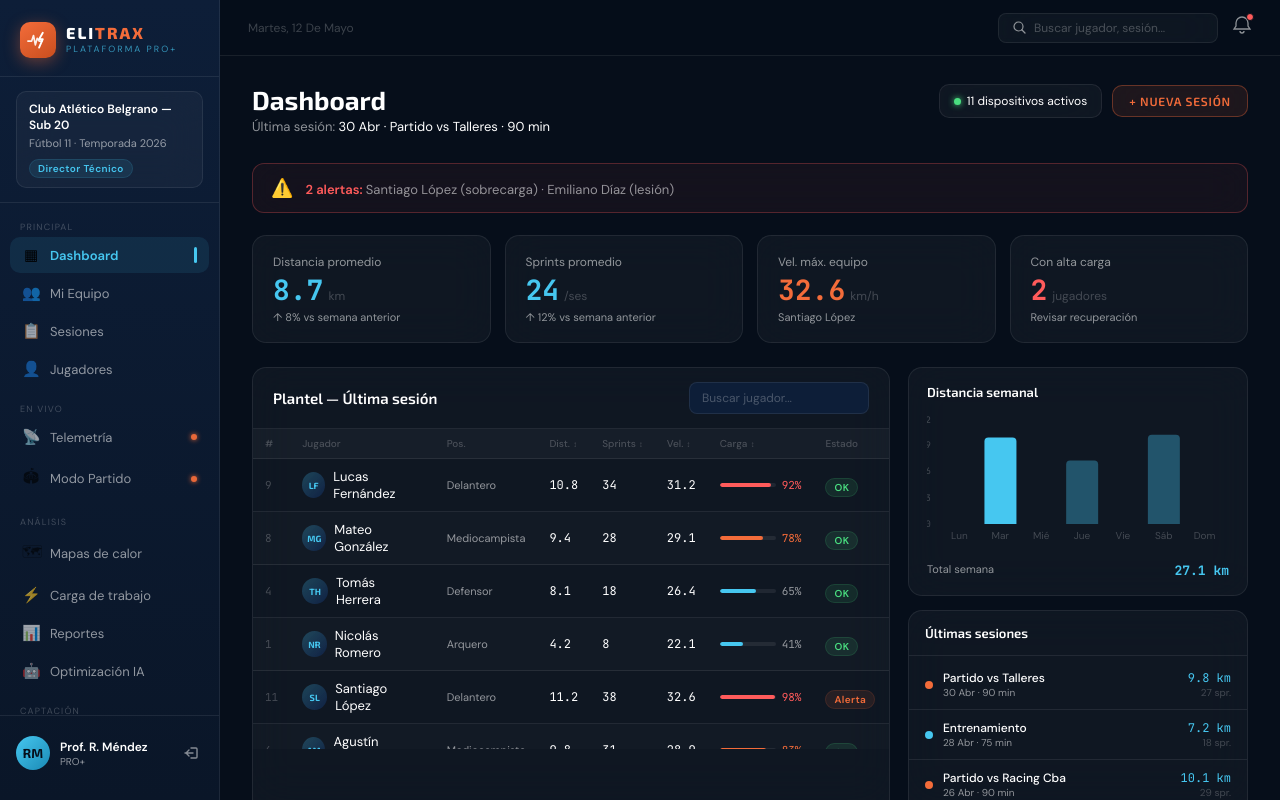
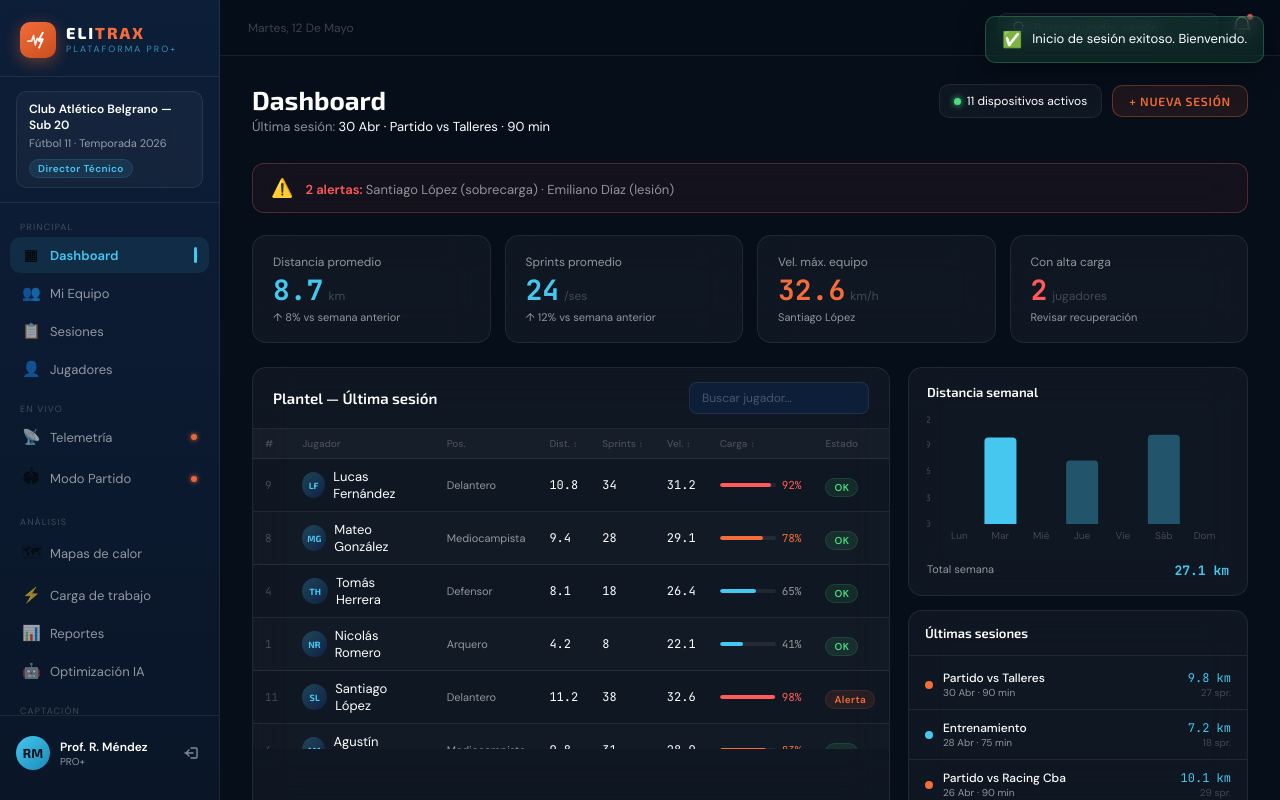
Before and after one commit to Elitrax-org/elitrax-web-platform, a React (Vite) app: page / in a window 1280 px wide. Both pictures are taken after a click on the button "INGRESAR". Built offline with nearby package versions, Linux system fonts and the light colour scheme.

Commit message:
feat: fase 1 infraestructura — Toast, UserContext, ErrorBoundary, Login con validaciones y roles

```diff
--- /dev/null
+++ b/src/components/ErrorBoundary.jsx
@@ -0,0 +1,32 @@
+import { Component } from 'react'
+import ErrorState from './ErrorState'
+
+export default class ErrorBoundary extends Component {
+  constructor(props) {
+    super(props)
+    this.state = { error: null }
+  }
+
+  static getDerivedStateFromError(error) {
+    return { error }
+  }
+
+  handleRetry = () => {
+    this.setState({ error: null })
+    this.props.onRetry?.()
+  }
+
+  render() {
+    if (this.state.error) {
+      return (
+        <ErrorState
+          title={this.props.fallbackTitle || 'Error en esta sección'}
+          message={this.props.fallbackMessage || this.state.error.message || 'Ocurrió un error inesperado.'}
+          icon="🚨"
+          onRetry={this.props.onRetry ? this.handleRetry : undefined}
+        />
+      )
+    }
+    return this.props.children
+  }
+}
--- /dev/null
+++ b/src/components/ErrorState.jsx
@@ -0,0 +1,16 @@
+import { T, glass } from '../tokens'
+
+export default function ErrorState({ title = 'Algo salió mal', message, icon = '⚠️', onRetry }) {
+  return (
+    <div style={{ height:'100%', display:'flex', alignItems:'center', justifyContent:'center', flexDirection:'column', gap:14, padding:'40px 20px' }}>
+      <div style={{ fontSize:44, lineHeight:1 }}>{icon}</div>
+      <div style={{ fontFamily:T.exo, fontWeight:600, fontSize:17, color:T.white, textAlign:'center' }}>{title}</div>
+      {message && <div style={{ fontFamily:T.dm, fontSize:13, color:T.muted, textAlign:'center', maxWidth:320, lineHeight:1.6 }}>{message}</div>}
+      {onRetry && (
+        <button onClick={onRetry} style={{ marginTop:6, padding:'10px 24px', borderRadius:10, background:`linear-gradient(135deg,${T.cian},#2389AE)`, border:'none', fontFamily:T.exo, fontWeight:600, fontSize:13, color:T.white }}>
+          Reintentar
+        </button>
+      )}
+    </div>
+  )
+}
--- /dev/null
+++ b/src/context/ToastContext.jsx
@@ -0,0 +1,77 @@
+import { createContext, useContext, useState, useCallback, useRef } from 'react'
+import { T } from '../tokens'
+
+const ToastContext = createContext()
+
+export function useToast() {
+  return useContext(ToastContext)
+}
+
+let idCounter = 0
+
+export function ToastProvider({ children }) {
+  const [toasts, setToasts] = useState([])
+  const timers = useRef({})
+
+  const removeToast = useCallback(id => {
+    setToasts(prev => prev.filter(t => t.id !== id))
+    clearTimeout(timers.current[id])
+    delete timers.current[id]
+  }, [])
+
+  const addToast = useCallback((message, type = 'info', duration = 3500) => {
+    const id = ++idCounter
+    setToasts(prev => [...prev, { id, message, type }])
+    timers.current[id] = setTimeout(() => removeToast(id), duration)
+    return id
+  }, [removeToast])
+
+  const toast = useCallback({
+    success: (msg, dur) => addToast(msg, 'success', dur),
+    error:   (msg, dur) => addToast(msg, 'error', dur),
+    warning: (msg, dur) => addToast(msg, 'warning', dur),
+    info:    (msg, dur) => addToast(msg, 'info', dur),
+  }, [addToast])
+
+  const COLORS = {
+    success: { bg: T.greenDim, border: T.green, icon: '✅' },
+    error:   { bg: 'rgba(255,91,91,0.10)', border: T.red, icon: '❌' },
+    warning: { bg: T.naranjaDim, border: T.naranja, icon: '⚠️' },
+    info:    { bg: T.cianDim, border: T.cian, icon: 'ℹ️' },
+  }
+
+  return (
+    <ToastContext.Provider value={toast}>
+      {children}
+      <div style={{ position:'fixed', top:16, right:16, zIndex:9999, display:'flex', flexDirection:'column', gap:8, pointerEvents:'none' }}>
+        {toasts.map(t => {
+          const c = COLORS[t.type] || COLORS.info
+          return (
+            <div
+              key={t.id}
+              onClick={() => removeToast(t.id)}
+              style={{
+                pointerEvents:'auto',
+                background: c.bg,
+                border: `1px solid ${c.border}44`,
+                borderRadius: 10,
+                padding: '12px 16px',
+                display:'flex',
+                alignItems:'center',
+                gap: 10,
+                maxWidth: 360,
+                boxShadow: '0 8px 30px rgba(0,0,0,.4)',
+                animation: 'slideIn .25s ease both',
+                cursor:'pointer',
+                backdropFilter: 'blur(10px)',
+              }}
+            >
+              <span style={{ fontSize:16, flexShrink:0 }}>{c.icon}</span>
+              <span style={{ fontFamily:T.dm, fontSize:13, color:T.white, lineHeight:1.4 }}>{t.message}</span>
+            </div>
+          )
+        })}
+      </div>
+    </ToastContext.Provider>
+  )
+}
--- /dev/null
+++ b/src/context/UserContext.jsx
@@ -0,0 +1,32 @@
+import { createContext, useContext, useState, useCallback } from 'react'
+
+const UserContext = createContext()
+
+export function useUser() {
+  return useContext(UserContext)
+}
+
+const PROFILES = {
+  dt:     { label: 'Director Técnico',    initials: 'RM', name: 'Prof. R. Méndez' },
+  pf:     { label: 'Preparador Físico',   initials: 'PF', name: 'Lic. F. Álvarez' },
+  scout:  { label: 'Scout',               initials: 'SC', name: 'Analista L. Ruiz' },
+  analista: { label: 'Analista',          initials: 'AN', name: 'Analista G. Paz'  },
+}
+
+export function UserProvider({ children }) {
+  const [user, setUser] = useState(null)
+
+  const login = useCallback((role) => {
+    setUser({ role, ...PROFILES[role] })
+  }, [])
+
+  const logout = useCallback(() => {
+    setUser(null)
+  }, [])
+
+  return (
+    <UserContext.Provider value={{ user, login, logout, isAuth: !!user }}>
+      {children}
+    </UserContext.Provider>
+  )
+}
--- a/src/index.css
+++ b/src/index.css
@@ -36,3 +36,7 @@ select { cursor: pointer; }
 @keyframes spin {
   to { transform: rotate(360deg); }
 }
+@keyframes slideIn {
+  from { opacity: 0; transform: translateX(40px); }
+  to   { opacity: 1; transform: translateX(0); }
+}
--- a/src/views/LoginPage.jsx
+++ b/src/views/LoginPage.jsx
@@ -1,19 +1,51 @@
 import { useState } from 'react'
 import { T, glass } from '../tokens'
 import Logo from '../components/Logo'
+import { useUser } from '../context/UserContext'
+import { useToast } from '../context/ToastContext'
 
-export default function LoginPage({ onLogin }) {
+const ROLES = [
+  { id:'dt',       label:'Director Técnico'    },
+  { id:'pf',       label:'Preparador Físico'   },
+  { id:'scout',    label:'Scout'               },
+  { id:'analista', label:'Analista'            },
+]
+
+export default function LoginPage() {
+  const { login } = useUser()
+  const toast     = useToast()
   const [email,   setEmail]   = useState('dt@atleticobel.com.ar')
-  const [pass,    setPass]    = useState('••••••••')
+  const [pass,    setPass]    = useState('demo1234')
+  const [role,    setRole]    = useState('dt')
   const [loading, setLoading] = useState(false)
   const [err,     setErr]     = useState('')
 
+  const validate = () => {
+    if (!email.trim())                   return 'Ingresá tu correo'
+    if (!email.includes('@'))             return 'Correo inválido'
+    if (!pass)                            return 'Ingresá tu contraseña'
+    if (pass.length < 4)                  return 'Mínimo 4 caracteres'
+    return null
+  }
+
   const go = () => {
-    if (!email.trim()) { setErr('Ingresá tu correo'); return }
+    const v = validate()
+    if (v) { setErr(v); return }
     setErr('')
     setLoading(true)
-    setTimeout(() => { setLoading(false); onLogin('dt') }, 1400)
+    setTimeout(() => {
+      if (Math.random() < 0.1) {
+        setLoading(false)
+        setErr('Error de conexión. Intentá de nuevo.')
+        toast.error('No se pudo conectar con el servidor.')
+        return
+      }
+      login(role)
+      toast.success('Inicio de sesión exitoso. Bienvenido.')
+    }, 1400)
   }
+
+  const handleKeyDown = e => { if (e.key === 'Enter') go() }
 
   return (
     <div style={{ width:'100vw', height:'100vh', display:'flex', overflow:'hidden', background:T.bg }}>
@@ -24,12 +56,10 @@ export default function LoginPage({ onLogin }) {
         background: 'linear-gradient(160deg,#0D1E38 0%,#060E1A 60%,#0A1628 100%)',
         display:'flex', flexDirection:'column', justifyContent:'space-between', padding:'48px 52px',
       }}>
-        {/* grid overlay */}
         <svg style={{ position:'absolute', inset:0, width:'100%', height:'100%', opacity:.06 }} viewBox="0 0 440 900" preserveAspectRatio="xMidYMid slice">
           {Array.from({length:12}).map((_,i) => <line key={'h'+i} x1="0" y1={i*80} x2="440" y2={i*80} stroke={T.cian} strokeWidth=".5"/>)}
           {Array.from({length:7}).map((_,i)  => <line key={'v'+i} x1={i*80} y1="0" x2={i*80} y2="900" stroke={T.cian} strokeWidth=".5"/>)}
         </svg>
-        {/* glow */}
         <div style={{ position:'absolute', top:'35%', left:'30%', width:400, height:400, borderRadius:'50%', background:'radial-gradient(circle,rgba(243,108,58,.14) 0%,transparent 70%)', transform:'translate(-50%,-50%)', pointerEvents:'none' }} />
 
         <Logo size="lg" />
@@ -66,15 +96,38 @@ export default function LoginPage({ onLogin }) {
       {/* ── Right form panel ── */}
       <div style={{ flex:1, display:'flex', alignItems:'center', justifyContent:'center', background:`linear-gradient(180deg,${T.bg} 0%,${T.bg1} 100%)`, padding:40 }}>
         <div style={{ width:'100%', maxWidth:420, animation:'fadeUp .5s .1s ease both', opacity:0 }}>
-          <div style={{ marginBottom:32 }}>
+          <div style={{ marginBottom:28 }}>
             <div style={{ fontFamily:T.exo, fontWeight:700, fontSize:28, color:T.white, marginBottom:6 }}>Bienvenido</div>
             <div style={{ fontFamily:T.dm, fontSize:14, color:T.muted }}>Ingresá con tu cuenta institucional Elitrax PRO+</div>
+          </div>
+
+          {/* Role selector */}
+          <div style={{ marginBottom:16 }}>
+            <div style={{ fontFamily:T.dm, fontSize:11, color:T.muted, letterSpacing:.8, marginBottom:8 }}>ROL</div>
+            <div style={{ display:'grid', gridTemplateColumns:'1fr 1fr', gap:8 }}>
+              {ROLES.map(r => (
+                <button
+                  key={r.id}
+                  onClick={() => setRole(r.id)}
+                  style={{
+                    padding:'10px', borderRadius:10,
+                    background: role === r.id ? T.cianDim : 'transparent',
+                    border: `1.5px solid ${role === r.id ? T.cian : T.border}`,
+                    fontFamily:T.dm, fontSize:12, fontWeight: role === r.id ? 600 : 400,
+                    color: role === r.id ? T.cian : T.muted,
+                    transition: 'all .15s',
+                  }}
+                >
+                  {r.label}
+                </button>
+              ))}
+            </div>
           </div>
 
           {/* Email */}
           <div style={{ marginBottom:14 }}>
             <div style={{ fontFamily:T.dm, fontSize:11, color:T.muted, letterSpacing:.8, marginBottom:8 }}>CORREO INSTITUCIONAL</div>
-            <div style={{ ...glass(10), padding:'13px 16px', display:'flex', alignItems:'center', gap:10, border:`1px solid ${T.border}` }}>
+            <div style={{ ...glass(10), padding:'13px 16px', display:'flex', alignItems:'center', gap:10, border:`1px solid ${err && !email.trim() ? T.red : T.border}` }}>
               <svg width="16" height="13" viewBox="0 0 16 13" fill="none">
                 <rect x="1" y="1" width="14" height="11" rx="2" stroke={T.muted} strokeWidth="1.3"/>
                 <path d="M1 4l7 4.5L15 4" stroke={T.muted} strokeWidth="1.3"/>
@@ -82,6 +135,8 @@ export default function LoginPage({ onLogin }) {
               <input
                 value={email}
                 onInput={e => setEmail(e.target.value)}
+                onKeyDown={handleKeyDown}
+                placeholder="correo@club.com"
                 style={{ background:'none', border:'none', outline:'none', flex:1, fontFamily:T.dm, fontSize:14, color:T.white }}
               />
             </div>
@@ -90,7 +145,7 @@ export default function LoginPage({ onLogin }) {
           {/* Password */}
           <div style={{ marginBottom:8 }}>
             <div style={{ fontFamily:T.dm, fontSize:11, color:T.muted, letterSpacing:.8, marginBottom:8 }}>CONTRASEÑA</div>
-            <div style={{ ...glass(10), padding:'13px 16px', display:'flex', alignItems:'center', gap:10 }}>
+            <div style={{ ...glass(10), padding:'13px 16px', display:'flex', alignItems:'center', gap:10, border:`1px solid ${err && !pass ? T.red : T.border}` }}>
               <svg width="14" height="16" viewBox="0 0 14 16" fill="none">
                 <rect x="1" y="7" width="12" height="8" rx="2" stroke={T.muted} strokeWidth="1.3"/>
                 <path d="M4 7V5a3 3 0 016 0v2" stroke={T.muted} strokeWidth="1.3"/>
@@ -99,7 +154,9 @@ export default function LoginPage({ onLogin }) {
               <input
                 value={pass}
                 onInput={e => setPass(e.target.value)}
+                onKeyDown={handleKeyDown}
                 type="password"
+                placeholder="Contraseña"
                 style={{ background:'none', border:'none', outline:'none', flex:1, fontFamily:T.dm, fontSize:14, color:T.white }}
               />
             </div>
```
Also changed, not shown: src/App.jsx (+21 -8 lines), src/components/Sidebar.jsx (+6 -11 lines).
